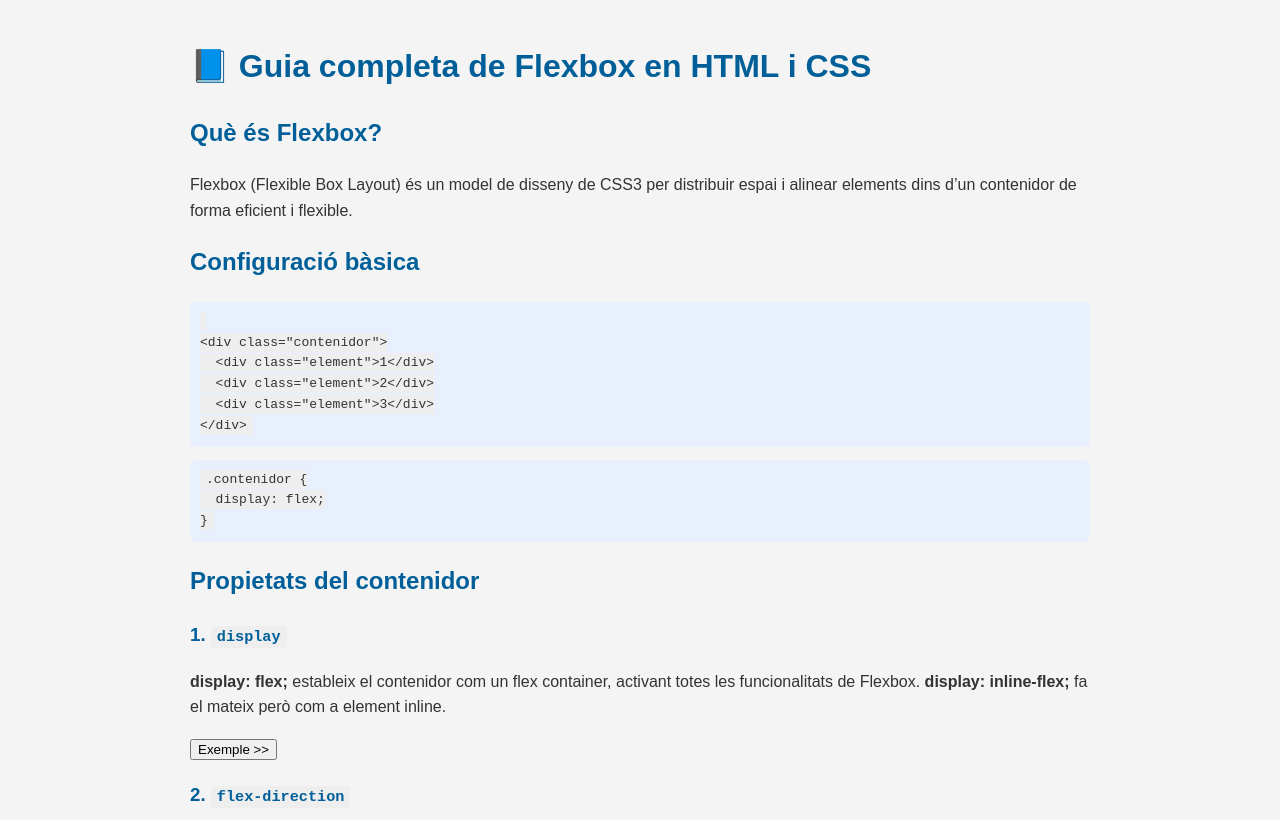
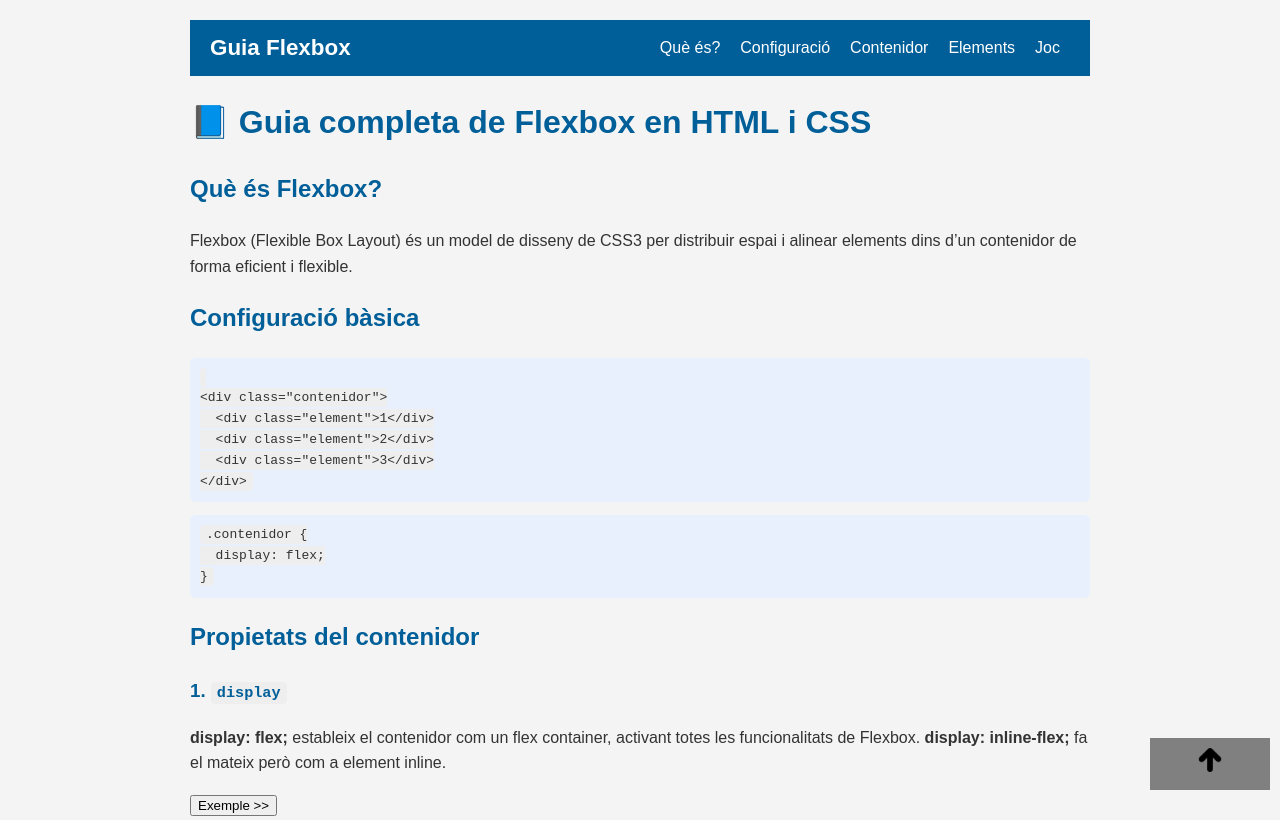
Before and after one commit to aissam-bouazama/flexbox, a plain HTML site: page index.html in a window 1280 px wide. Shown: the top 820 px of the page. Drawn offline with Linux system fonts and the light colour scheme.

Commit message:
add estils

```diff
--- a/CSS/estils.css
+++ b/CSS/estils.css
@@ -33,3 +33,92 @@ pre {
   border-radius: 6px;
   overflow-x: auto;
 }
+
+
+/* NAVBAR */
+.navbar {
+  display: flex;
+  align-items: center;
+  justify-content: space-between;
+  background-color: #005f99;
+  padding: 10px 20px;
+  color: white;
+  flex-wrap: wrap;
+}
+
+.brand-title {
+  font-size: 1.4em;
+  font-weight: bold;
+}
+
+.navbar-links ul {
+  list-style: none;
+  margin: 0;
+  padding: 0;
+  display: flex;
+}
+
+.navbar-links li {
+  margin: 0 10px;
+}
+
+.navbar-links a {
+  color: white;
+  text-decoration: none;
+  font-weight: 500;
+}
+
+.toggle-button {
+  font-size: 24px;
+  background: none;
+  border: none;
+  color: white;
+  display: none;
+  cursor: pointer;
+}
+
+@media (max-width: 768px) {
+  .toggle-button {
+    display: block;
+  }
+
+  .navbar-links {
+    display: none;
+    width: 100%;
+  }
+
+  .navbar-links ul {
+    flex-direction: column;
+    width: 100%;
+  }
+
+  .navbar-links li {
+    text-align: center;
+    padding: 10px 0;
+  }
+
+  .navbar-links.active {
+    display: flex;
+  }
+}
+
+ .btn-back-edit {
+    position: fixed;
+    bottom: 10px;
+    right: 10px;
+  }
+  .btn-back-edit {
+  background-color: gray;
+  color: white;
+  width: 100px;
+  margin-top: 25px;
+  border-style: none;
+  padding: 10px;
+  margin-right: auto;
+  margin-left: auto;
+  text-decoration: none;
+  text-align: center;
+}
+.btn-back-edit > a {
+  color: white;
+}
--- a/index.html
+++ b/index.html
@@ -7,17 +7,33 @@
     <link rel="stylesheet" href="CSS/estils.css" />
   </head>
   <body>
+    <nav class="navbar">
+  <div class="brand-title">Guia Flexbox</div>
+  <a  class="toggle-button" onclick="toggleMenu()">
+    &#9776;
+  </a>
+  <div class="navbar-links" id="navbar-links">
+    <ul>
+      <li><a href="#que-es-flexbox">Què és?</a></li>
+      <li><a href="#configuracio">Configuració</a></li>
+      <li><a href="#contenidor">Contenidor</a></li>
+      <li><a href="#elements">Elements</a></li>
+      <li><a href="#joc">Joc</a></li>
+    </ul>
+  </div>
+</nav>
+
 
     <h1>📘 Guia completa de Flexbox en HTML i CSS</h1>
 
-    <h2>Què és Flexbox?</h2>
+    <h2 id="que-es-flexbox">Què és Flexbox?</h2>
     <p>
       Flexbox (Flexible Box Layout) és un model de disseny de CSS3 per
       distribuir espai i alinear elements dins d’un contenidor de forma eficient
       i flexible.
     </p>
 
-    <h2>Configuració bàsica</h2>
+    <h2 id="configuracio">Configuració bàsica</h2>
     <pre><code>
 &lt;div class="contenidor"&gt;
   &lt;div class="element"&gt;1&lt;/div&gt;
@@ -29,7 +45,7 @@
   display: flex;
 }</code></pre>
 
-    <h2>Propietats del contenidor</h2>
+    <h2 id="contenidor">Propietats del contenidor</h2>
 
     <h3>
       1.
@@ -610,7 +626,7 @@
       <button type="submit">Exemple >></button>
     </form>
 
-    <h2>Propietats dels elements (fills)</h2>
+    <h2 id="elements">Propietats dels elements (fills)</h2>
 
     <h3>
       1.
@@ -793,12 +809,19 @@
 </form>
 
 
+  <a class="btn-back-edit" href="#navbar-links"><img src="imatges/up.png" width="24" alt="back"></a>
 
-  <h2> Joc interactiu</h2>
+  <h2 id="joc"> Joc interactiu</h2>
   <ul>
     <li><a href="https://flexboxfroggy.com/" target="_blank">Flexbox Froggy (joc interactiu)</a></li>
   </ul>
+  <script>
+    function toggleMenu() {
+  var navLinks = document.getElementById("navbar-links");
+  navLinks.classList.toggle("active");
+}
 
+    </script>
     <script src="JS/controlex.js"></script>
   </body>
 </html>
```
Also changed, not shown: imatges/up.png (added).
